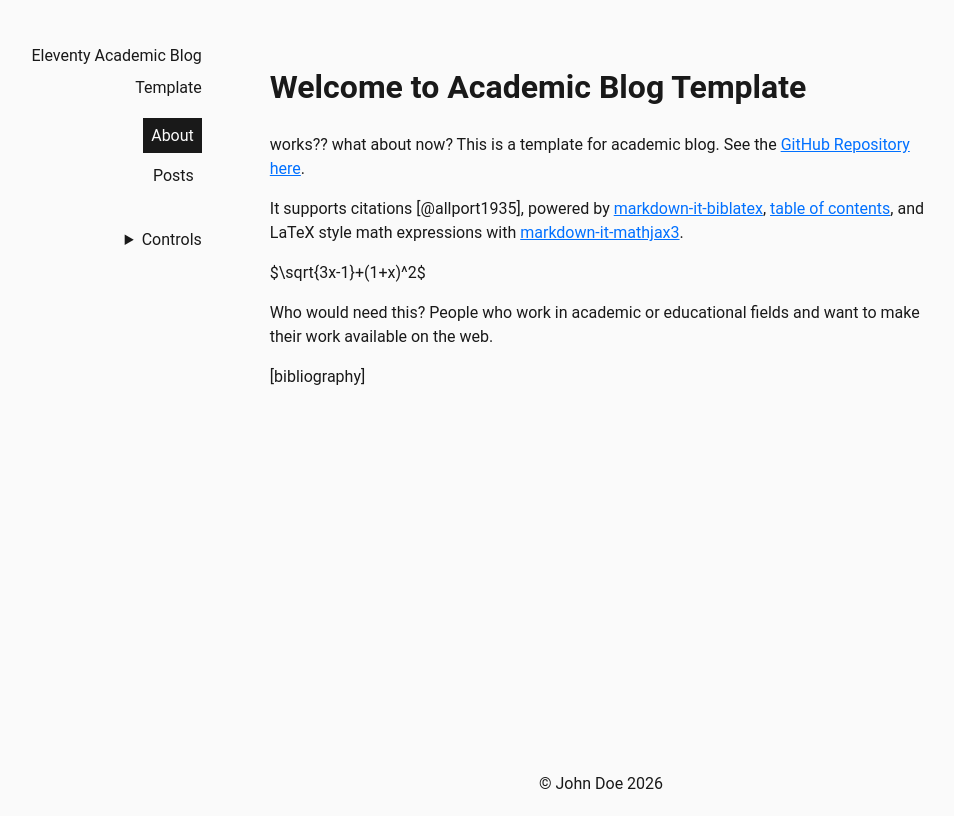
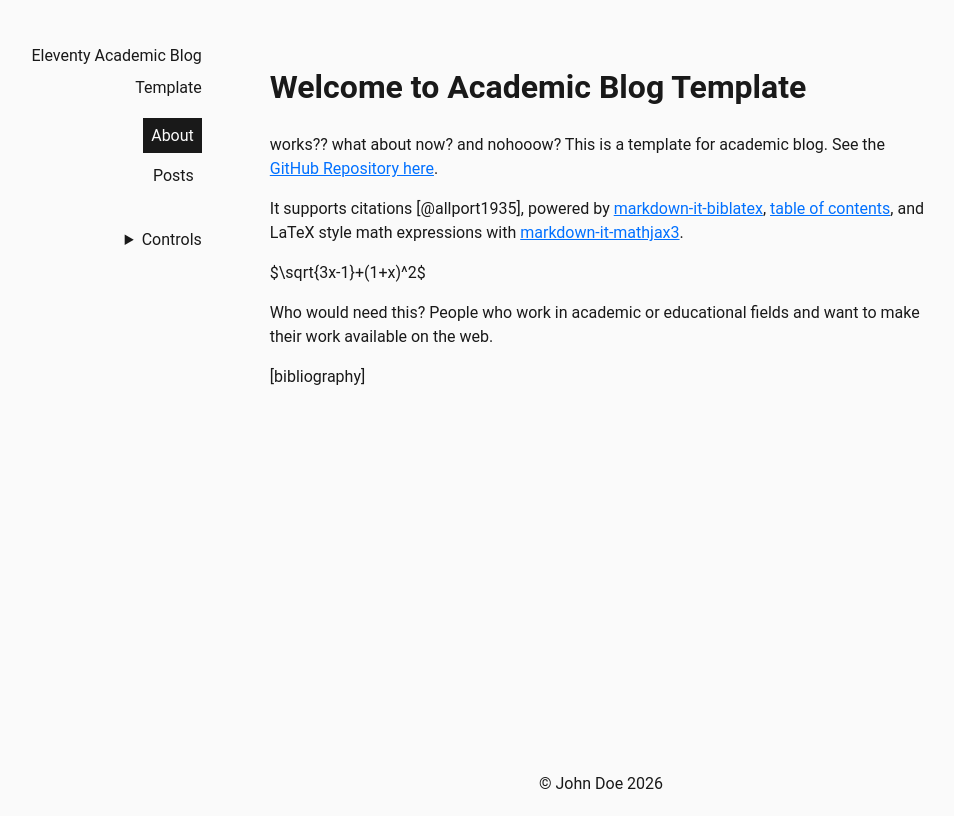
Before and after one commit to inkfern/workflowtester, an Eleventy site: page src/index.md in a window 1280 px wide. Shown: the whole page, without its empty margins (39-993 px from the left). Built offline with nearby package versions, Linux system fonts and the light colour scheme; Eleventy itself is replaced by a stand-in of ours; files that its build step writes are made by us from their sources; what @arothuis/markdown-it-biblatex, markdown-it-highlightjs, markdown-it-mathjax3, markdown-it-table-of-contents would draw is missing.

Commit message:
build test

```diff
--- a/src/index.md
+++ b/src/index.md
@@ -3,7 +3,7 @@ layout: "post.njk"
 title: "Welcome to Academic Blog Template"
 description: "Eleventy academic blog template"
 ---
- works?? what about now?
+ works?? what about now? and nohooow?
 This is a template for academic blog. See the [GitHub Repository here](https://github.com/CondensedMilk7/eleventy-academic-template).
 
 It supports citations [@allport1935], powered by [markdown-it-biblatex](https://github.com/arothuis/markdown-it-biblatex),
```
